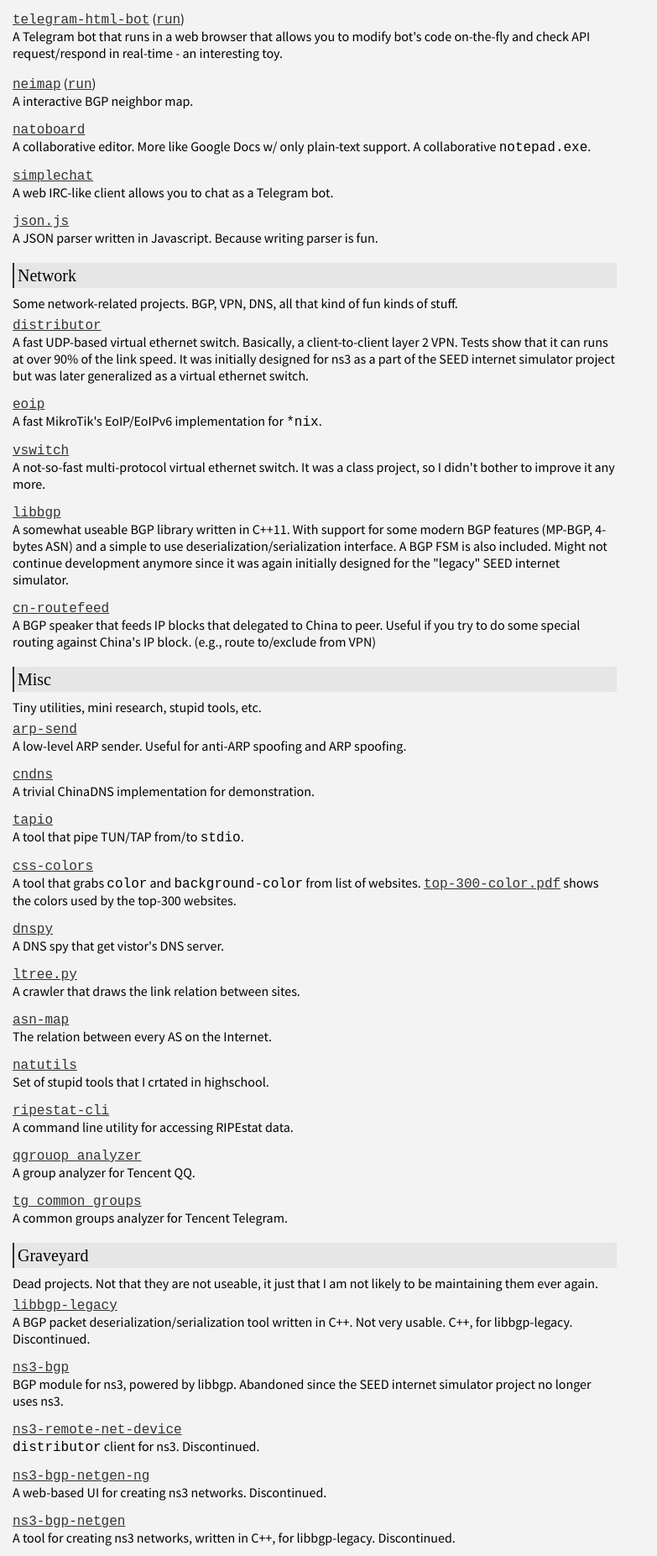
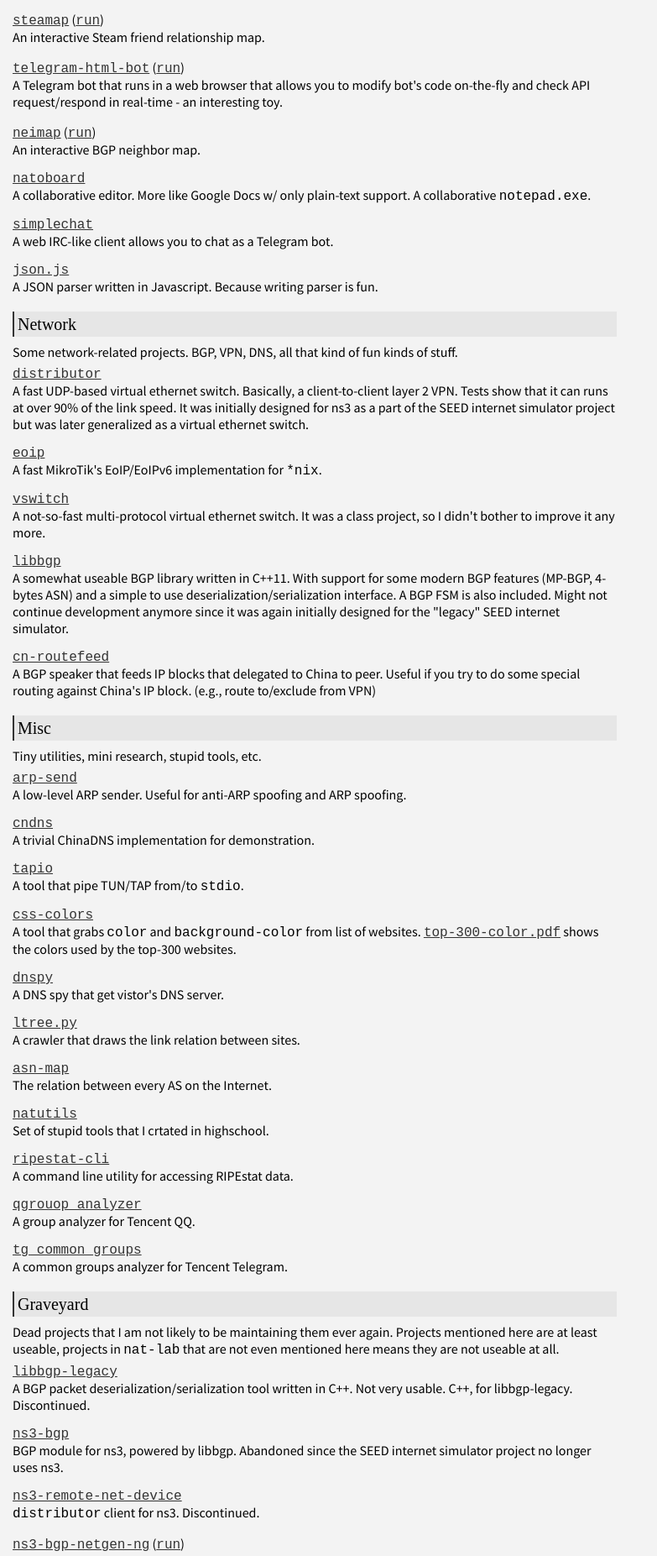
Before and after one commit to Nat-Lab/nat-lab.github.io, a plain HTML site: page index.html in a window 1280 px wide. Shown: the part 947-2800 px from the top of the page at 84% size, without its empty margins (0-783 px from the left). Drawn offline with Linux system fonts and the light colour scheme; a web font is replaced by a local one.

Commit message:
nat-lab: site update

```diff
--- a/css/style.css
+++ b/css/style.css
@@ -9,7 +9,7 @@ a, a:visited {
 }
 
 .header {
-    margin: 1em;
+    margin: 1.5em 1em 1em 1em;
 }
 
 
--- a/index.html
+++ b/index.html
@@ -5,6 +5,7 @@
     <link href="css/reset.css" rel="stylesheet">
     <link href="css/style.css" rel="stylesheet">
     <link href="https://fonts.googleapis.com/css?family=Bellefair|Source+Sans+Pro" rel="stylesheet">
+    <title>nato laboratory</title>
 </head>
 <body>
     <div class="header">
@@ -18,6 +19,7 @@
             <p>Nato, not to be confused with North Atlantic Treaty Organization, was a name that I came up with when I was a 4th grade. What does it mean, you ask? Absolutely nothing, just like most of the projects in this Lab.</p>
             <p>You might find most of the projects, if not all of the projects here not being useful because my goal was neven to create useful stuff. But I most definitely had fun making them and had learned a lot from making them.</p>
             <p>Most of the projects here are published under the public domain, with a few exceptions being projects for the SEED internet simulator project and classroom projects (Those are in MIT, which is close enough to the public domain). Please refer to the <tt>LICENSE</tt> file in each project for details. If the license for a project is not specified, you are free to assume it as the public domain.</p>
+            <p>Nato laboratory also runs it's own autonomous system, <a href="https://bgp.he.net/AS396303" target="_blank">AS396303</a>, on the Internet. Check <a href="https://internet.nat.moe" target="_blank">internet.nat.moe</a> for more information.</p>
         </section>
 
         <section>
@@ -62,7 +64,7 @@
                     <p>A Telegram bot that runs in a web browser that allows you to modify bot's code on-the-fly and check API request/respond in real-time - an interesting toy.</p>
                 </li>
                 <li><a href="https://github.com/Nat-Lab/neimap" target="_blank">neimap</a> (<a href="http://lab.nat.moe/neimap/" target="_blank">run</a>)
-                    <p>A interactive BGP neighbor map.</p>
+                    <p>An interactive BGP neighbor map.</p>
                 </li>
                 <li><a href="https://github.com/Nat-Lab/nato_board" target="_blank">natoboard</a>
                     <p>A collaborative editor. More like Google Docs w/ only plain-text support. A collaborative <tt>notepad.exe</tt>.</p>
@@ -166,7 +168,7 @@
 
         <section>
             <div class="subtitle">Graveyard</div>
-            <p>Dead projects. Not that they are not useable, it just that I am not likely to be maintaining them ever again.</p>
+            <p>Dead projects that I am not likely to be maintaining them ever again. Projects mentioned here are at least useable, projects in <tt>nat-lab</tt> that are not even mentioned here means they are not useable at all.</p>
             <ul>
                 <li><a href="https://github.com/Nat-Lab/libbgp-legacy" target="_blank">libbgp-legacy</a>
                     <p>A BGP packet deserialization/serialization tool written in C++. Not very usable.  C++, for libbgp-legacy. Discontinued.</p>
@@ -178,7 +180,7 @@
                 <li><a href="https://github.com/Nat-Lab/ns3-remote-net-device" target="_blank">ns3-remote-net-device</a>
                     <p><tt>distributor</tt> client for ns3. Discontinued.</p>
                 </li>
-                <li><a href="https://github.com/Nat-Lab/ns3-bgp-netgen-ng" target="_blank">ns3-bgp-netgen-ng</a>
+                <li><a href="https://github.com/Nat-Lab/ns3-bgp-netgen-ng" target="_blank">ns3-bgp-netgen-ng</a> (<a href="https://lab.nat.moe/ns3-bgp-netgen-ng/" target="_blank">run</a>)
                     <p>A web-based UI for creating ns3 networks. Discontinued.</p>
                 </li>
                 <li><a href="https://github.com/Nat-Lab/ns3-bgp-netgen" target="_blank">ns3-bgp-netgen</a>
```
